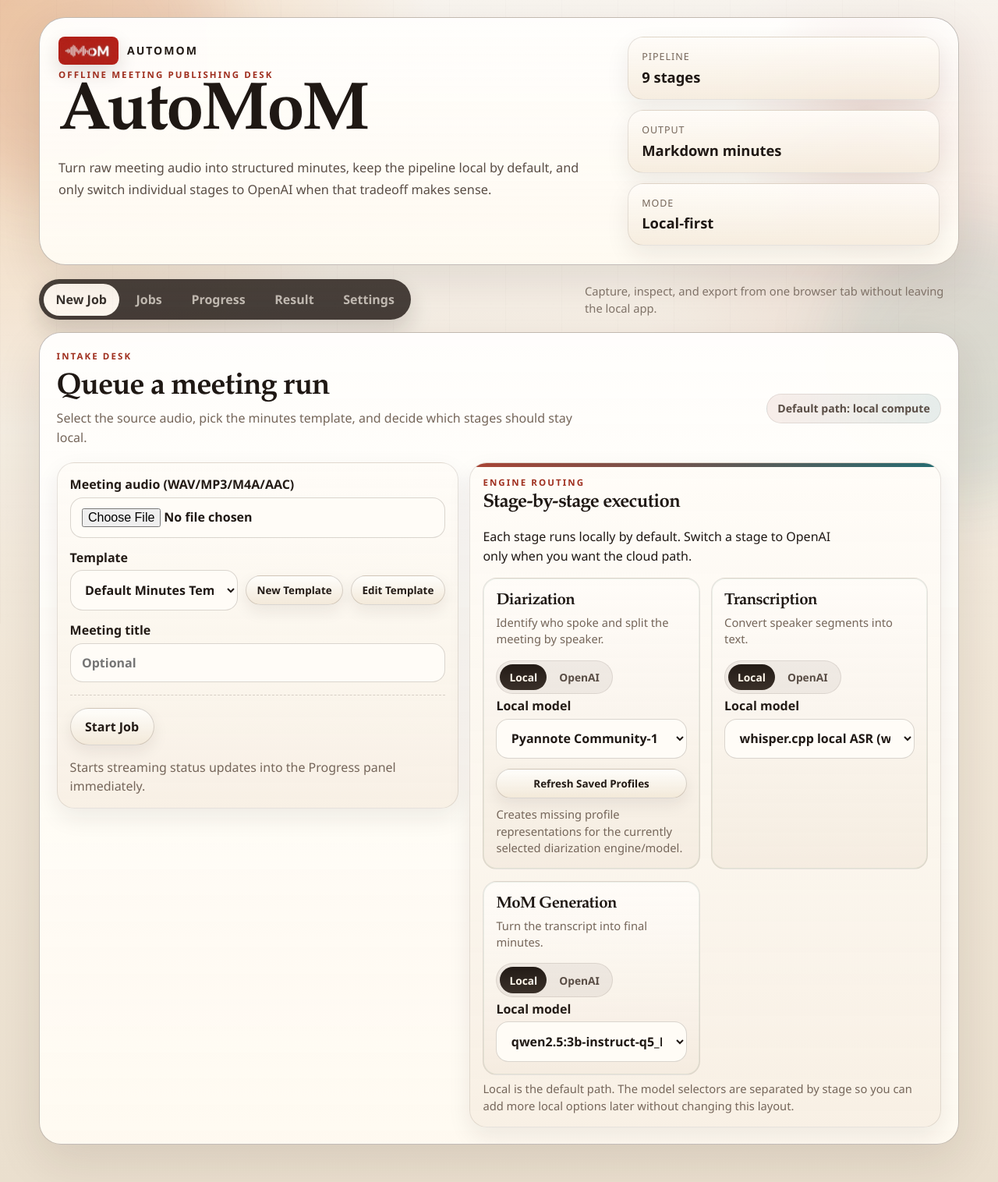
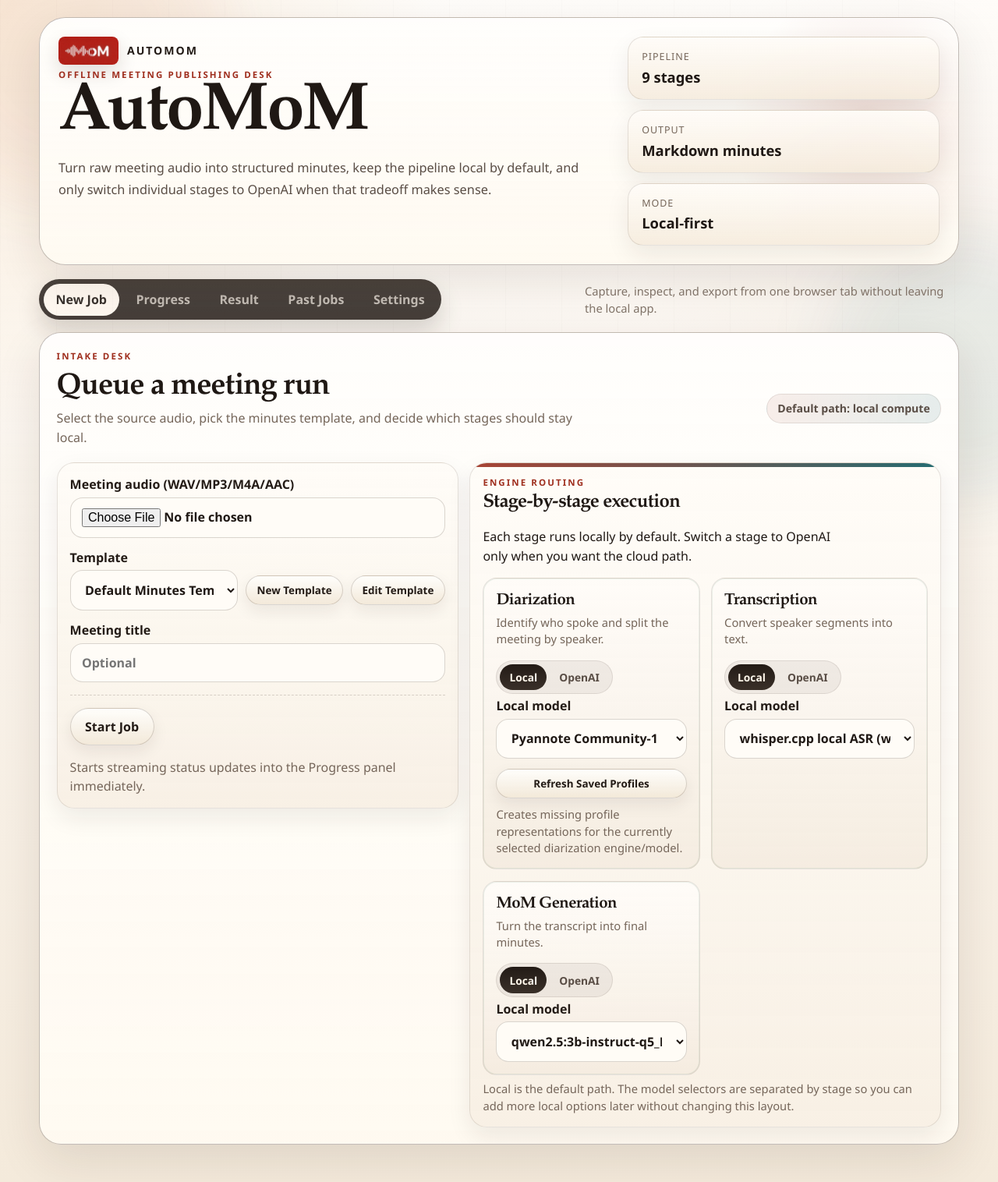
Before and after one commit to edoardopanichi/AutoMoM, a FastAPI app: page / in a window 1280 px wide. Shown: the whole page at 78% size. Run offline with FastAPI, Linux system fonts and the light colour scheme; data that the repository does not hold is empty; some libraries are stand-ins or nearby versions.

Commit message:
minor cosmetic and organization changes

```diff
--- a/backend/app/static/css/styles.css
+++ b/backend/app/static/css/styles.css
@@ -17,12 +17,64 @@
   --ok: #226b4a;
   --warn: #8f5c00;
   --danger: #92261a;
+  --page-warm-top: rgba(247, 221, 192, 0.58);
+  --page-logo-glow: rgba(176, 78, 59, 0.04);
+  --page-bg-start: #fffdf9;
+  --page-bg-mid: #f9f2e9;
+  --page-bg-end: #f4eadb;
+  --orb-a-color: rgba(204, 119, 82, 0.2);
+  --orb-b-color: rgba(33, 119, 127, 0.16);
+  --orb-c-color: rgba(210, 156, 63, 0.12);
   --shadow: 0 20px 60px rgba(43, 29, 20, 0.11);
   --shadow-tight: 0 12px 30px rgba(43, 29, 20, 0.08);
   --radius-xl: 28px;
   --radius-lg: 20px;
   --radius-md: 14px;
   --radius-sm: 10px;
+}
+
+body[data-active-tab="progress"] {
+  --page-warm-top: rgba(245, 212, 183, 0.66);
+  --page-logo-glow: rgba(176, 78, 59, 0.08);
+  --page-bg-start: #fdf8f2;
+  --page-bg-mid: #f6ecdf;
+  --page-bg-end: #f0e3d3;
+  --orb-a-color: rgba(204, 115, 81, 0.26);
+  --orb-b-color: rgba(33, 119, 127, 0.15);
+  --orb-c-color: rgba(208, 146, 68, 0.14);
+}
+
+body[data-active-tab="result"] {
+  --page-warm-top: rgba(243, 202, 174, 0.74);
+  --page-logo-glow: rgba(176, 78, 59, 0.12);
+  --page-bg-start: #fbf5ef;
+  --page-bg-mid: #f4e8db;
+  --page-bg-end: #eedfce;
+  --orb-a-color: rgba(203, 109, 79, 0.33);
+  --orb-b-color: rgba(33, 119, 127, 0.14);
+  --orb-c-color: rgba(204, 132, 76, 0.15);
+}
+
+body[data-active-tab="jobs"] {
+  --page-warm-top: rgba(242, 194, 163, 0.81);
+  --page-logo-glow: rgba(176, 78, 59, 0.15);
+  --page-bg-start: #faf3ed;
+  --page-bg-mid: #f3e5d7;
+  --page-bg-end: #eddccc;
+  --orb-a-color: rgba(202, 103, 77, 0.39);
+  --orb-b-color: rgba(33, 119, 127, 0.13);
+  --orb-c-color: rgba(201, 120, 82, 0.16);
+}
+
+body[data-active-tab="settings"] {
+  --page-warm-top: rgba(241, 186, 144, 0.88);
+  --page-logo-glow: rgba(176, 78, 59, 0.18);
+  --page-bg-start: #f8f1ea;
+  --page-bg-mid: #f2e2d3;
+  --page-bg-end: #ebd9ca;
+  --orb-a-color: rgba(201, 98, 75, 0.45);
+  --orb-b-color: rgba(33, 119, 127, 0.12);
+  --orb-c-color: rgba(198, 111, 87, 0.18);
 }
 
 *,
@@ -41,10 +93,11 @@
   color: var(--ink);
   font-family: "IBM Plex Sans", "Avenir Next", "Segoe UI", sans-serif;
   background:
-    radial-gradient(circle at top left, rgba(237, 193, 146, 0.85), transparent 28%),
-    radial-gradient(circle at 92% 20%, rgba(176, 78, 59, 0.12), transparent 22%),
-    linear-gradient(180deg, #f8f3ec 0%, #f1e7d8 56%, #eadfce 100%);
+    radial-gradient(circle at top left, var(--page-warm-top), transparent 28%),
+    radial-gradient(circle at 92% 20%, var(--page-logo-glow), transparent 22%),
+    linear-gradient(180deg, var(--page-bg-start) 0%, var(--page-bg-mid) 56%, var(--page-bg-end) 100%);
   position: relative;
+  transition: background 240ms ease;
 }
 
 body::before {
@@ -89,7 +142,7 @@
   left: -6rem;
   width: 24rem;
   height: 24rem;
-  background: rgba(204, 119, 82, 0.42);
+  background: var(--orb-a-color);
 }
 
 .bg-orb-b {
@@ -97,7 +150,7 @@
   top: 18rem;
   width: 22rem;
   height: 22rem;
-  background: rgba(33, 119, 127, 0.2);
+  background: var(--orb-b-color);
 }
 
 .bg-orb-c {
@@ -105,7 +158,7 @@
   bottom: -7rem;
   width: 18rem;
   height: 18rem;
-  background: rgba(210, 156, 63, 0.22);
+  background: var(--orb-c-color);
 }
 
 .layout {
--- a/backend/app/static/index.html
+++ b/backend/app/static/index.html
@@ -8,7 +8,7 @@
     <link rel="icon" type="image/png" href="/logos/autoMoM_logo_v4.png" />
     <link rel="stylesheet" href="/static/css/styles.css" />
   </head>
-  <body>
+  <body data-active-tab="new-job">
     <div class="page-grain"></div>
     <div class="bg-orb bg-orb-a"></div>
     <div class="bg-orb bg-orb-b"></div>
@@ -47,9 +47,9 @@
       <div class="nav-shell">
         <nav class="tabs" aria-label="Primary">
           <button class="tab active" data-tab="new-job">New Job</button>
-          <button class="tab" data-tab="jobs">Jobs</button>
           <button class="tab" data-tab="progress">Progress</button>
           <button class="tab" data-tab="result">Result</button>
+          <button class="tab" data-tab="jobs">Past Jobs</button>
           <button class="tab" data-tab="settings">Settings</button>
         </nav>
         <p class="nav-note">Capture, inspect, and export from one browser tab without leaving the local app.</p>
@@ -259,18 +259,6 @@
         <div id="start-error" class="alert"></div>
       </section>
 
-      <section id="jobs" class="panel">
-        <div class="panel-kicker">Job History</div>
-        <div class="panel-heading">
-          <div>
-            <h2>Recent jobs</h2>
-            <p>Reopen active runs, review completed minutes, or remove terminal jobs from local storage.</p>
-          </div>
-          <button type="button" id="refresh-jobs" class="small-btn">Refresh Jobs</button>
-        </div>
-        <div id="job-list" class="job-list"></div>
-      </section>
-
       <section id="progress" class="panel">
         <div class="panel-kicker">Operations</div>
         <div class="panel-header panel-header-rich">
@@ -344,6 +332,18 @@
             <pre id="full-transcript-preview" class="preview"></pre>
           </section>
         </div>
+      </section>
+
+      <section id="jobs" class="panel">
+        <div class="panel-kicker">Job History</div>
+        <div class="panel-heading">
+          <div>
+            <h2>Recent jobs</h2>
+            <p>Reopen active runs, review completed minutes, or remove terminal jobs from local storage.</p>
+          </div>
+          <button type="button" id="refresh-jobs" class="small-btn">Refresh Jobs</button>
+        </div>
+        <div id="job-list" class="job-list"></div>
       </section>
 
       <section id="settings" class="panel">
```
